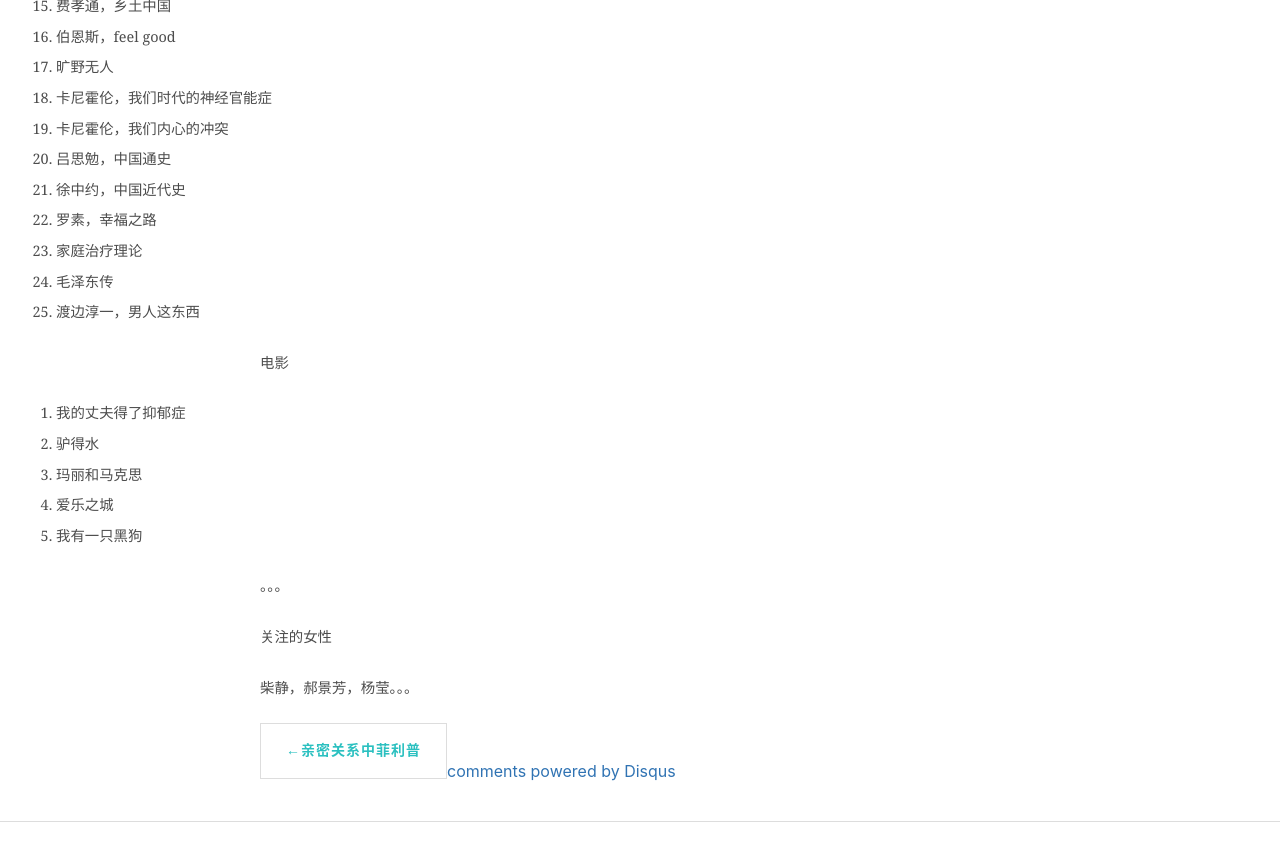
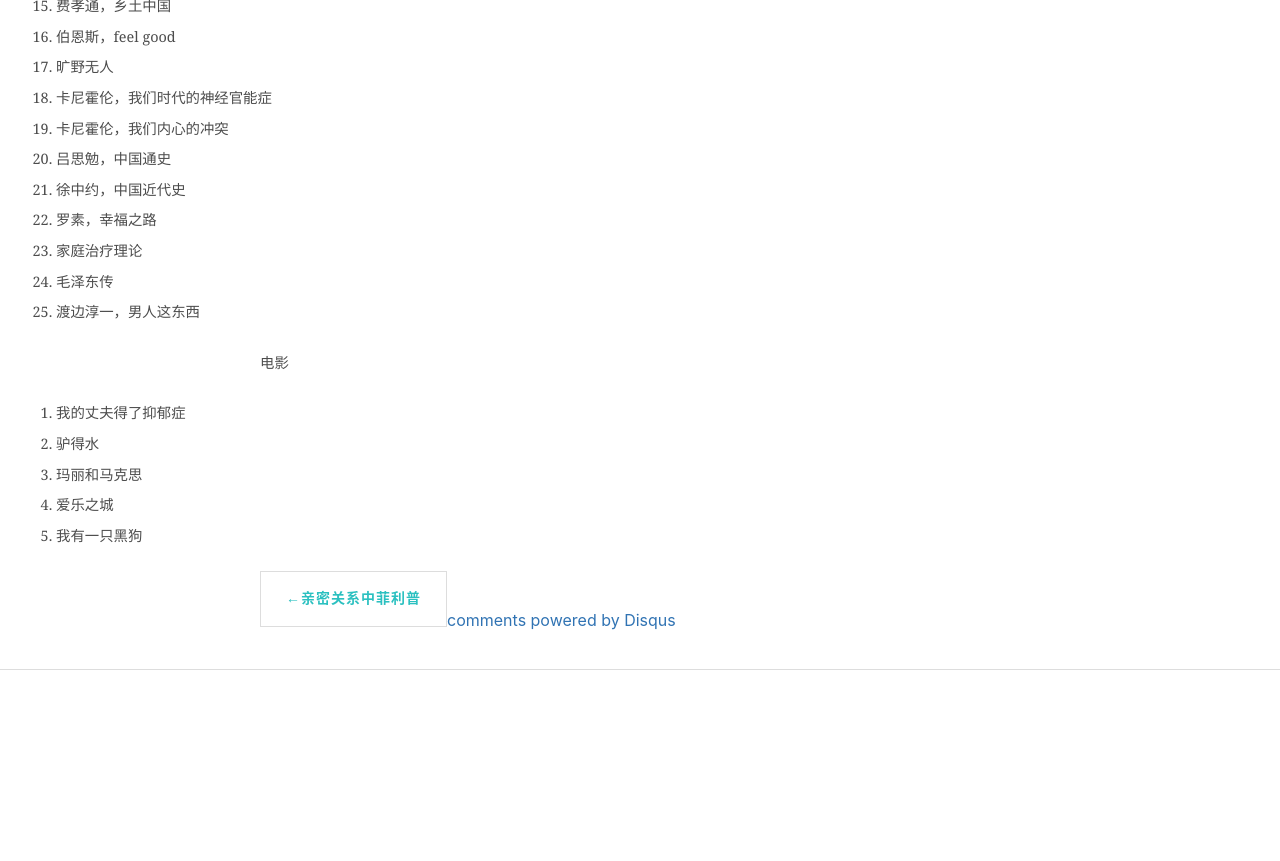
Before and after one commit to shirleysteve/1, a Jekyll site: the page built from _posts/2017-07-24-书单.md, in a window 1280 px wide and 900 px high, scrolled down 701 px. Shown: the top 861 px of the window. Built offline with Jekyll 4.4.1, drawn with Linux system fonts in a browser that asks for light colours; nearby versions of some CDN libraries; comment, search, counter and statistics services are not loaded; after the commit the page ends 1449 px from its top, so only the background shows below that.

Commit message:
Update 2017-07-24-书单.md

```diff
--- a/_posts/2017-07-24-书单.md
+++ b/_posts/2017-07-24-书单.md
@@ -39,9 +39,3 @@
 3. 玛丽和马克思
 4. 爱乐之城
 5. 我有一只黑狗
-
-。。。
-
-关注的女性
-
-柴静，郝景芳，杨莹。。。
```
